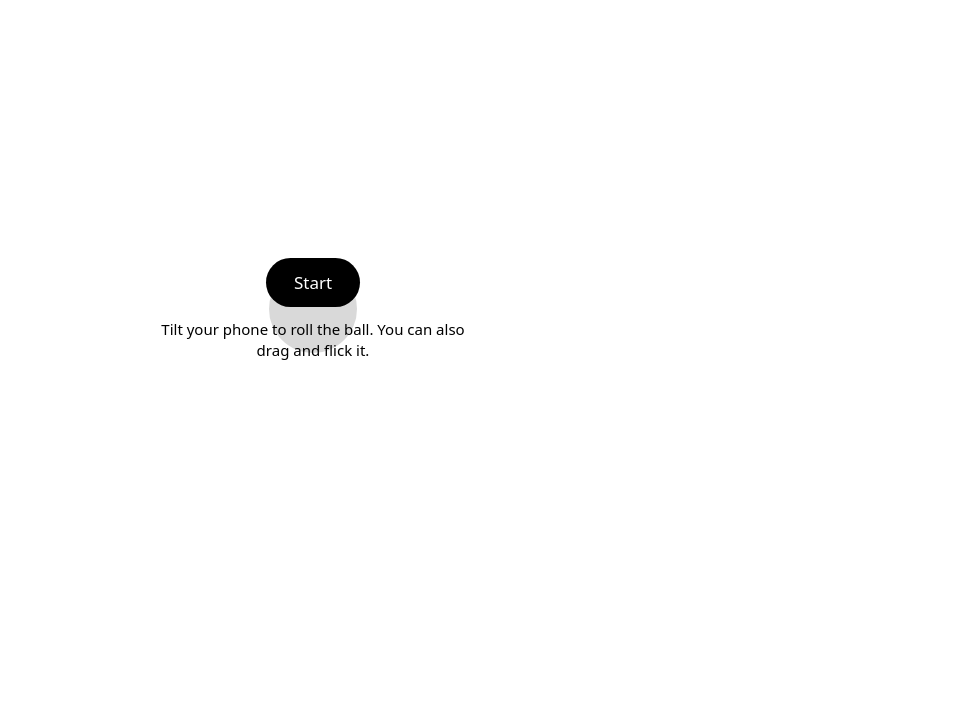
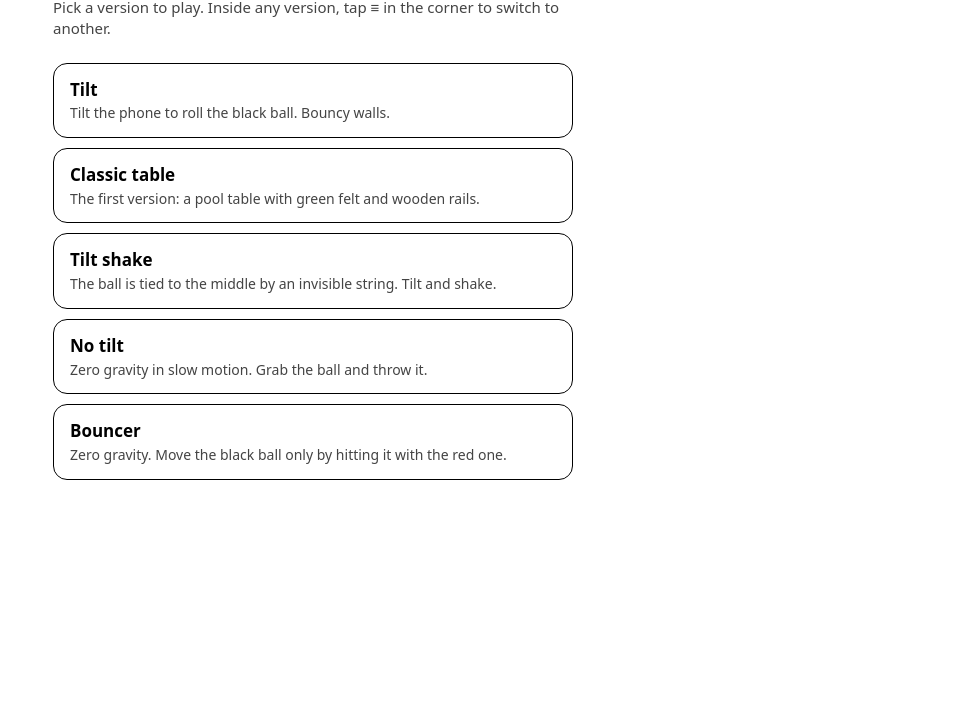
Before and after one commit to michalcerno/tilt, a plain HTML site: page index.html in a window 1280 px wide. Shown: the part 91-800 px from the top of the page, without its empty margins (327-1280 px from the left). Drawn offline with Linux system fonts and the light colour scheme.

Commit message:
Make the main link a start page listing every version; move Tilt to /tilt/
Co-Authored-By: Claude Opus 5.5 <noreply@anthropic.com>
Claude-Session: https://claude.ai/code/session_01UDzLNaA8ivTupk4BnYeg4X

```diff
--- a/index.html
+++ b/index.html
@@ -2,130 +2,25 @@
 <html lang="en">
 <head>
 <meta charset="utf-8">
-<meta name="viewport" content="width=device-width, initial-scale=1, viewport-fit=cover, user-scalable=no">
+<meta name="viewport" content="width=device-width, initial-scale=1, viewport-fit=cover">
 <meta name="theme-color" content="#ffffff">
-<title>Tilt table</title>
+<title>Tilt</title>
 <style>
-  html,body{margin:0;height:100%;overflow:hidden;background:#fff;overscroll-behavior:none}
-  body{position:fixed;inset:0;touch-action:none;-webkit-user-select:none;user-select:none;font:15px/1.4 system-ui,-apple-system,sans-serif}
-  canvas{position:absolute;inset:0;width:100%;height:100%;display:block}
-  #gate{position:absolute;inset:0;display:grid;place-items:center;background:rgba(255,255,255,.85);transition:opacity .4s}
-  #gate.off{opacity:0;pointer-events:none}
-  #gate div{text-align:center;color:#000;padding:24px;max-width:320px}
-  #gate p{margin:12px 0 0;color:#000}
-  #go{font:500 17px/1 system-ui,-apple-system,sans-serif;color:#fff;background:#000;border:0;border-radius:999px;padding:16px 28px;min-height:48px;cursor:pointer}
-  #note{position:absolute;left:0;right:0;bottom:calc(env(safe-area-inset-bottom) + 34px);text-align:center;color:#000;font-size:13px;pointer-events:none}
+  html{background:#fff}
+  body{margin:0;background:#fff;color:#000;font:15px/1.4 system-ui,-apple-system,sans-serif;
+    padding:calc(env(safe-area-inset-top) + 32px) max(20px,env(safe-area-inset-right)) calc(env(safe-area-inset-bottom) + 32px) max(20px,env(safe-area-inset-left))}
+  main{max-width:520px;margin:0 auto}
+  h1{margin:0;font-size:34px;letter-spacing:-.5px;display:flex;align-items:center;gap:12px}
+  h1 i{width:26px;height:26px;border-radius:50%;background:#000;display:inline-block}
+  p{margin:8px 0 24px;color:#444}
 </style>
 </head>
 <body>
-<canvas id="t"></canvas>
-<div id="note"></div>
-<div id="gate"><div>
-  <button id="go" type="button">Start</button>
-  <p id="msg">Tilt your phone to roll the ball. You can also drag and flick it.</p>
-</div></div>
-<script>
-{
-const cv=document.getElementById('t'),ctx=cv.getContext('2d'),gate=document.getElementById('gate'),msg=document.getElementById('msg'),note=document.getElementById('note');
-let W=0,H=0,dpr=1,rail=0,ball={x:0,y:0,vx:0,vy:0,r:20},tx=0,ty=0,sx=0,sy=0,got=false;
-let inset={t:0,b:0,l:0,r:0};
-
-function readInsets(){
-  const p=document.createElement('div');
-  p.style.cssText='position:fixed;top:env(safe-area-inset-top);bottom:env(safe-area-inset-bottom);left:env(safe-area-inset-left);right:env(safe-area-inset-right)';
-  document.body.appendChild(p);const b=p.getBoundingClientRect();
-  inset={t:b.top,l:b.left,b:innerHeight-b.bottom,r:innerWidth-b.right};p.remove();
-}
-function fit(){
-  const ox=W?ball.x/W:.5,oy=H?ball.y/H:.5;
-  W=innerWidth;H=innerHeight;dpr=Math.min(devicePixelRatio||1,3);
-  cv.width=Math.round(W*dpr);cv.height=Math.round(H*dpr);readInsets();
-  const m=Math.min(W,H);rail=0;ball.r=Math.round(m*.055);
-  ball.x=ox*W;ball.y=oy*H;
-}
-addEventListener('resize',fit);fit();
-
-// walls: the screen edges, clear of the notch and home bar
-function bounds(){return {l:inset.l+rail,t:inset.t+rail,r:W-inset.r-rail,b:H-inset.b-rail};}
-
-// tilt: gamma = left/right, beta = front/back; rotate into screen axes
-function onOri(e){
-  if(e.beta==null||e.gamma==null)return;
-  if(!got){got=true;note.textContent='';}
-  const b=Math.max(-90,Math.min(90,e.beta))*Math.PI/180,g=e.gamma*Math.PI/180;
-  const gx=Math.sin(g),gy=Math.sin(b);
-  const a=((screen.orientation&&screen.orientation.angle)??(window.orientation||0))*Math.PI/180;
-  tx=gx*Math.cos(a)+gy*Math.sin(a);
-  ty=-gx*Math.sin(a)+gy*Math.cos(a);
-}
-function listen(){
-  addEventListener('deviceorientation',onOri);
-  setTimeout(()=>{if(!got)note.textContent="No tilt data from this browser. Drag and flick the ball.";},1500);
-}
-document.getElementById('go').addEventListener('click',()=>{
-  const D=window.DeviceOrientationEvent;
-  if(D&&typeof D.requestPermission==='function'){
-    D.requestPermission().then(r=>{
-      if(r==='granted')listen();else note.textContent='Motion access was declined. Drag and flick the ball.';
-      gate.classList.add('off');
-    }).catch(()=>{note.textContent='Motion access is unavailable here. Drag and flick the ball.';gate.classList.add('off');});
-  }else{if(D)listen();else note.textContent='No tilt sensor. Drag and flick the ball.';gate.classList.add('off');}
-});
-
-// drag and flick
-let drag=false,trail=[];
-const pos=e=>({x:e.clientX,y:e.clientY,t:performance.now()});
-cv.addEventListener('pointerdown',e=>{
-  const p=pos(e),dx=p.x-ball.x,dy=p.y-ball.y;
-  if(dx*dx+dy*dy<(ball.r*2.4)**2){drag=true;trail=[p];ball.vx=ball.vy=0;try{cv.setPointerCapture(e.pointerId)}catch(_){}}
-});
-cv.addEventListener('pointermove',e=>{
-  if(!drag)return;const p=pos(e),B=bounds();trail.push(p);if(trail.length>8)trail.shift();
-  ball.x=Math.max(B.l+ball.r,Math.min(B.r-ball.r,p.x));ball.y=Math.max(B.t+ball.r,Math.min(B.b-ball.r,p.y));
-});
-function release(){
-  if(!drag)return;drag=false;const now=performance.now();let a=trail[0];const b=trail[trail.length-1];
-  for(const q of trail){if(now-q.t<90){a=q;break;}}
-  const dt=(b.t-a.t)/1000;if(dt>.005&&now-b.t<120){ball.vx=(b.x-a.x)/dt;ball.vy=(b.y-a.y)/dt;}
-  const m=4000,s=Math.hypot(ball.vx,ball.vy);if(s>m){ball.vx*=m/s;ball.vy*=m/s;}
-}
-cv.addEventListener('pointerup',release);cv.addEventListener('pointercancel',release);
-
-function hit(v){if(v>220&&navigator.vibrate){try{navigator.vibrate(Math.min(25,Math.round(v/60)))}catch(_){}}}
-
-// physics: gravity along the tilt, drag, rolling resistance, walls keep 92%
-function step(dt){
-  const k=Math.min(1,dt*12);sx+=(tx-sx)*k;sy+=(ty-sy)*k;
-  if(drag)return;
-  const G=2600*(Math.min(W,H)/380);
-  ball.vx+=sx*G*dt;ball.vy+=sy*G*dt;
-  const f=Math.exp(-.55*dt);ball.vx*=f;ball.vy*=f;
-  const s=Math.hypot(ball.vx,ball.vy),roll=26*dt;
-  if(s<roll&&Math.hypot(sx,sy)<.035){ball.vx=ball.vy=0}
-  else if(s>0){const q=Math.max(0,s-roll)/s;ball.vx*=q;ball.vy*=q;}
-  ball.x+=ball.vx*dt;ball.y+=ball.vy*dt;
-  const B=bounds(),r=ball.r,e=.92;
-  if(ball.x<B.l+r){ball.x=B.l+r;if(ball.vx<0){hit(-ball.vx);ball.vx=-ball.vx*e}}
-  if(ball.x>B.r-r){ball.x=B.r-r;if(ball.vx>0){hit(ball.vx);ball.vx=-ball.vx*e}}
-  if(ball.y<B.t+r){ball.y=B.t+r;if(ball.vy<0){hit(-ball.vy);ball.vy=-ball.vy*e}}
-  if(ball.y>B.b-r){ball.y=B.b-r;if(ball.vy>0){hit(ball.vy);ball.vy=-ball.vy*e}}
-}
-
-function draw(){
-  ctx.setTransform(dpr,0,0,dpr,0,0);
-  ctx.fillStyle='#fff';ctx.fillRect(0,0,W,H);
-  ctx.fillStyle='#000';ctx.beginPath();ctx.arc(ball.x,ball.y,ball.r,0,7);ctx.fill();
-}
-
-ball.x=W/2;ball.y=H/2;
-let last=performance.now();
-(function frame(now){
-  requestAnimationFrame(frame);
-  const dt=Math.min(.033,(now-last)/1000||.016);last=now;
-  step(dt/2);step(dt/2);draw();
-})(performance.now());
-}
-</script>
+<main>
+  <h1><i></i>Tilt</h1>
+  <p>Pick a version to play. Inside any version, tap ≡ in the corner to switch to another.</p>
+  <nav id="home-list"></nav>
+</main>
 <script src="versions.js"></script>
 </body>
 </html>
--- a/versions.js
+++ b/versions.js
@@ -1,8 +1,9 @@
 // Versions menu: a small button in the top-right corner of every version of the game.
-// Tap it to see all versions and jump to another one. Add new versions to the list below.
+// Tap it to see all versions and jump to another one. The start page (index.html) shows
+// the same list as its main content. Add new versions to the list below.
 (function(){
   const VERSIONS=[
-    {path:'',        name:'Tilt',          about:'Tilt the phone to roll the black ball. Bouncy walls.'},
+    {path:'tilt/',   name:'Tilt',          about:'Tilt the phone to roll the black ball. Bouncy walls.'},
     {path:'classic/',name:'Classic table', about:'The first version: a pool table with green felt and wooden rails.'},
     {path:'shake/',  name:'Tilt shake',    about:'The ball is tied to the middle by an invisible string. Tilt and shake.'},
     {path:'notilt/', name:'No tilt',       about:'Zero gravity in slow motion. Grab the ball and throw it.'},
@@ -22,9 +23,9 @@
     padding:calc(env(safe-area-inset-top) + 24px) max(20px,env(safe-area-inset-right)) calc(env(safe-area-inset-bottom) + 24px) max(20px,env(safe-area-inset-left))}
   #vmenu[hidden]{display:none}
   #vmenu h2{margin:0 0 16px;font-size:22px}
-  #vmenu a{display:block;text-decoration:none;color:#000;border:1.5px solid #000;border-radius:14px;padding:14px 16px;margin:0 0 10px;max-width:520px}
-  #vmenu a b{display:block;font-size:17px}
-  #vmenu a span{display:block;color:#444;font-size:14px;margin-top:2px}
+  #vmenu a,#home-list a{display:block;text-decoration:none;color:#000;border:1.5px solid #000;border-radius:14px;padding:14px 16px;margin:0 0 10px;max-width:520px}
+  #vmenu a b,#home-list a b{display:block;font-size:17px}
+  #vmenu a span,#home-list a span{display:block;color:#444;font-size:14px;margin-top:2px}
   #vmenu a.cur{background:#000;color:#fff}#vmenu a.cur span{color:#ccc}
   #vclose{position:absolute;top:calc(env(safe-area-inset-top) + 10px);right:calc(env(safe-area-inset-right) + 10px);
     width:44px;height:44px;border:0;background:none;font:400 30px/1 system-ui,sans-serif;color:#000;cursor:pointer}`;
@@ -35,14 +36,18 @@
   const menu=document.createElement('div');menu.id='vmenu';menu.hidden=true;
   const close=document.createElement('button');close.id='vclose';close.type='button';close.setAttribute('aria-label','Close');close.textContent='×';
   const h=document.createElement('h2');h.textContent='All versions';
-  menu.append(close,h);
+  const list=document.getElementById('home-list');   // the start page puts the list in the page itself
+  if(!list)menu.append(close,h);
+  const into=list||menu;
+  if(!list){const a=document.createElement('a');a.href=base.href;const b=document.createElement('b');b.textContent='Start page';a.append(b);menu.append(a);}
   for(const v of VERSIONS){
     const url=new URL(v.path,base),a=document.createElement('a');a.href=url.href;
     if(url.pathname===here)a.className='cur';
     const b=document.createElement('b');b.textContent=v.name+(a.className?' (playing now)':'');
     const s=document.createElement('span');s.textContent=v.about;
-    a.append(b,s);menu.append(a);
+    a.append(b,s);into.append(a);
   }
+  if(list)return;
   // keep taps on the menu from reaching the game underneath
   for(const el of [btn,menu])for(const t of ['pointerdown','pointermove','pointerup'])el.addEventListener(t,e=>e.stopPropagation());
   btn.addEventListener('click',()=>{menu.hidden=false;});
```
Also changed, not shown: tilt/index.html (added, +131 -0 lines).
